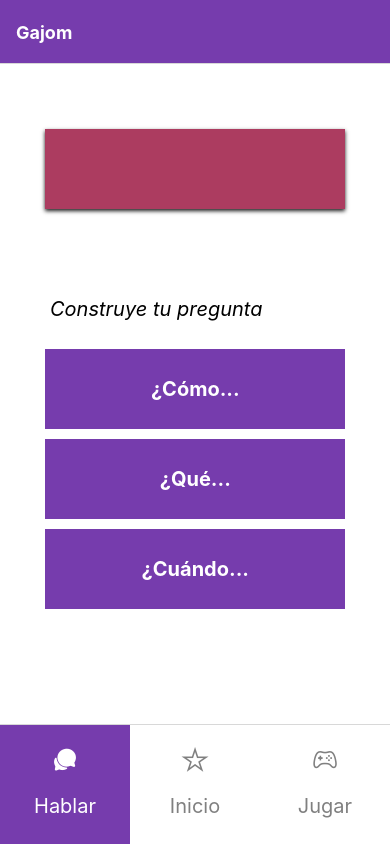
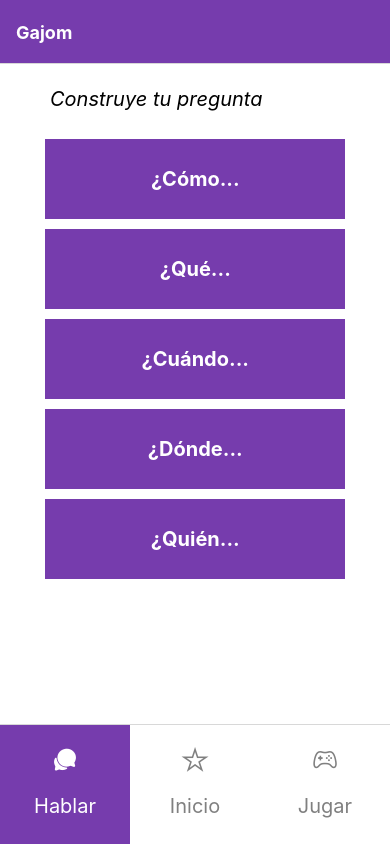
Before and after one commit to jonaymm01/gajom, a React Native app: screen /Questions in a window 390 px wide. Built offline with nearby package versions, Linux system fonts and the light colour scheme; what react-native-tailwindcss would draw is missing.

Commit message:
Cambios básicos de estilo

```diff
--- a/src/content/DefaultQuestions.js
+++ b/src/content/DefaultQuestions.js
@@ -15,6 +15,7 @@ export const DefaultQuestions = {
           'día es hoy?',
           'haremos hoy?',
           'está pasando?',
+          'hora es?',
         ],
       },
       {
@@ -22,6 +23,21 @@ export const DefaultQuestions = {
         ends: [
           'me puedo ir?',
           'vuelves?',
+          'puedo comer?',
+        ],
+      },
+      {
+        start: '¿Dónde',
+        ends: [
+          'estoy?',
+          'vamos?',
+        ],
+      },
+      {
+        start: '¿Quién',
+        ends: [
+          'vino?',
+          'eres?',
         ],
       },
     ],
--- a/src/pages/talker/Questions.jsx
+++ b/src/pages/talker/Questions.jsx
@@ -33,8 +33,8 @@ export function Questions() {
 
   if (isStart) {
     const questions = DefaultQuestions.data.questions;
-    buttons = questions.map((question)=>
-      <TouchableOpacity style={[questionStyles.button]} onPress={() => {
+    buttons = questions.map((question, index)=>
+      <TouchableOpacity key={index} style={[questionStyles.button]} onPress={() => {
         markStart(false);
         setStartWord(question.start);
       }
@@ -47,8 +47,8 @@ export function Questions() {
   } else {
     const start = startWord;
     const questions = DefaultQuestions.data.questions.find((question) => question.start === start);
-    buttons = questions.ends.map((question)=>
-      <TouchableOpacity style={[questionStyles.button]} onPress={() => {
+    buttons = questions.ends.sort().map((question, index)=>
+      <TouchableOpacity key={index} style={[questionStyles.button]} onPress={() => {
         markStart(false);
         setEnd(question);
         markEnd(true);
@@ -82,9 +82,10 @@ export function Questions() {
       </View>;
   }
 
-  const finalQuestion = startWord + ' ' + end;
-  result =
-      <View style={{marginBottom: 60, marginTop: 60, alignItems: 'center'}}>
+  if (!isStart) {
+    const finalQuestion = startWord + ' ' + end;
+    result =
+      <View style={{marginBottom: 60, marginTop: 30, alignItems: 'center'}}>
         <Text style={[styles.basic_font, {fontStyle: 'italic'}]}>{isEnd ? 'Pulsa para escuchar el resultado' : ''}</Text>
         <TouchableOpacity style={[questionStyles.defButton]} onPress={() => {
           speak(finalQuestion);
@@ -94,12 +95,13 @@ export function Questions() {
           </View>
         </TouchableOpacity>
       </View>;
+  }
 
   return (
     <View style={styles.blank_background}>
-      <>
+      <View style={isStart ? {flex: 0} : {flex: 1}}>
         {result}
-      </>
+      </View>
       <View style={{flex: 2}}>
         <View style={{flexDirection: 'row', width: 300}}>
           <>
```
